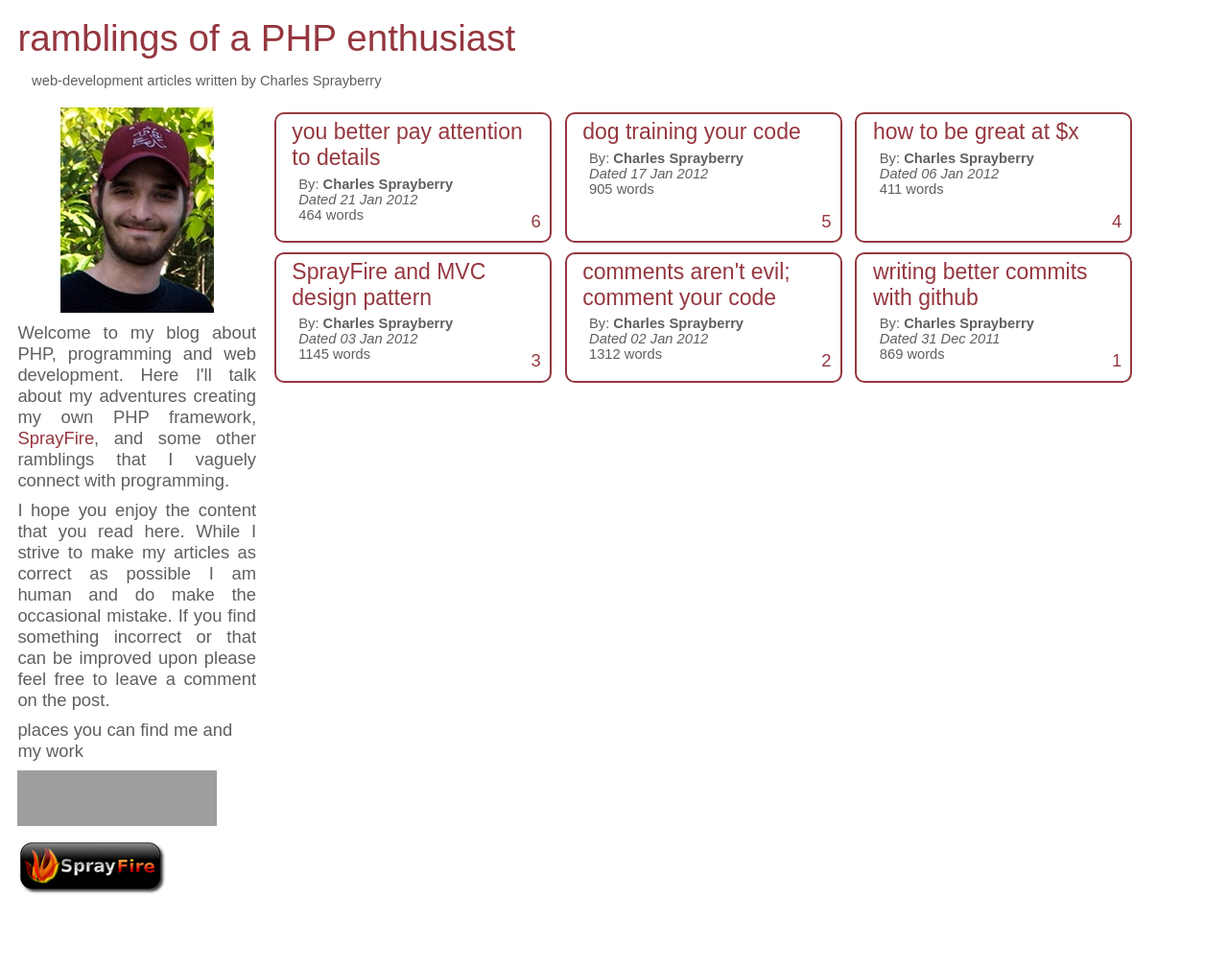
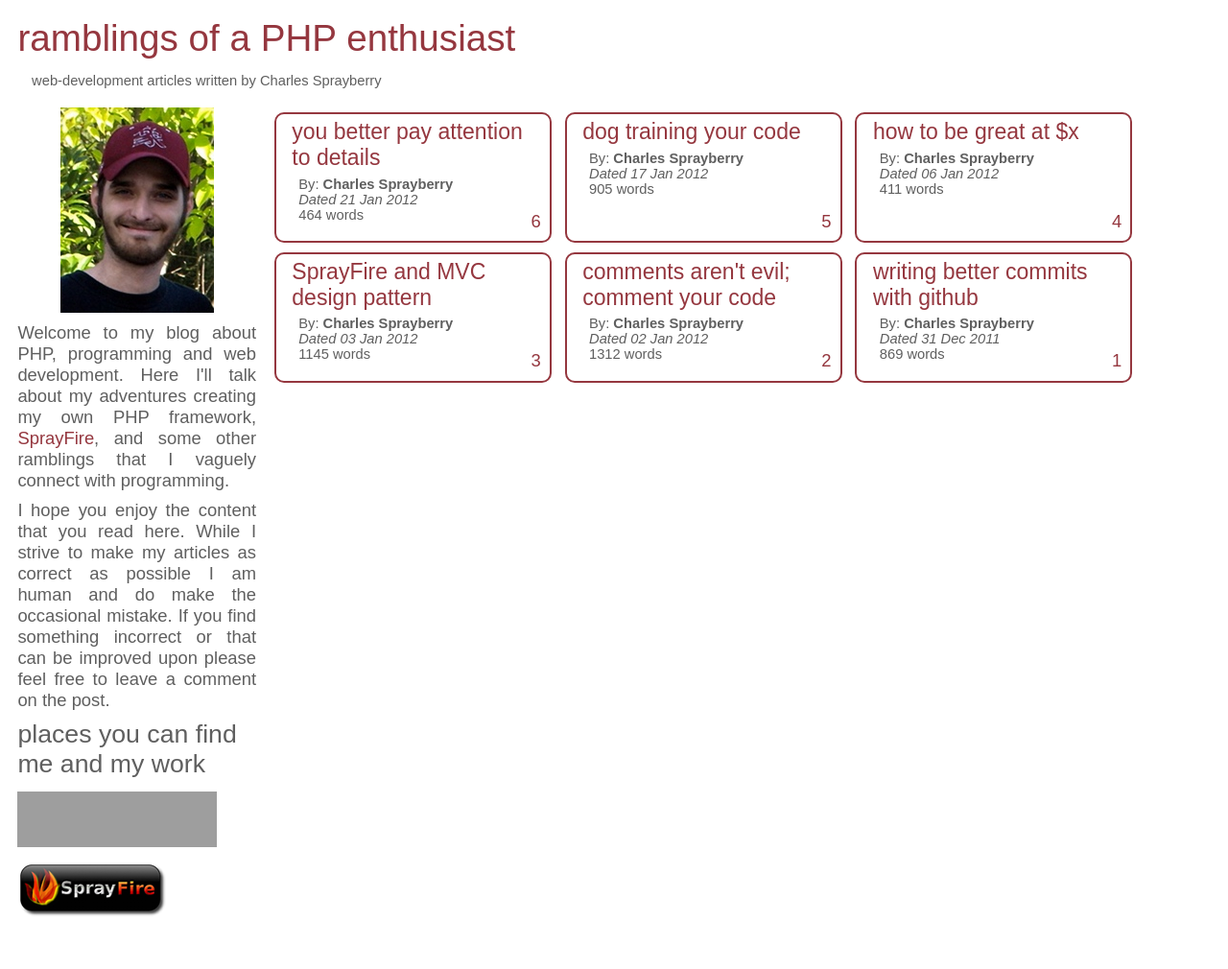
Before and after one commit to cspray/archived-blog, a Jekyll site: the page built from index.html, in a window 1280 px wide. Shown: the whole page at 96% size. Built offline with Jekyll 4.4.1, drawn with Linux system fonts in a browser that asks for light colours; comment, search, counter and statistics services are not loaded; before the commit the page ends 988 px from its top, so only the background shows below that; grey boxes are pictures that could not be loaded.

Commit message:
UPD style.css changing left-sidebar heading

```diff
--- a/_includes/style.css
+++ b/_includes/style.css
@@ -74,6 +74,7 @@ code {
 }
 
 #left-sidebar h3 {
+    font-size: 1.45em;
     margin-bottom: .5em;
     font-weight: 400;
 }
```
